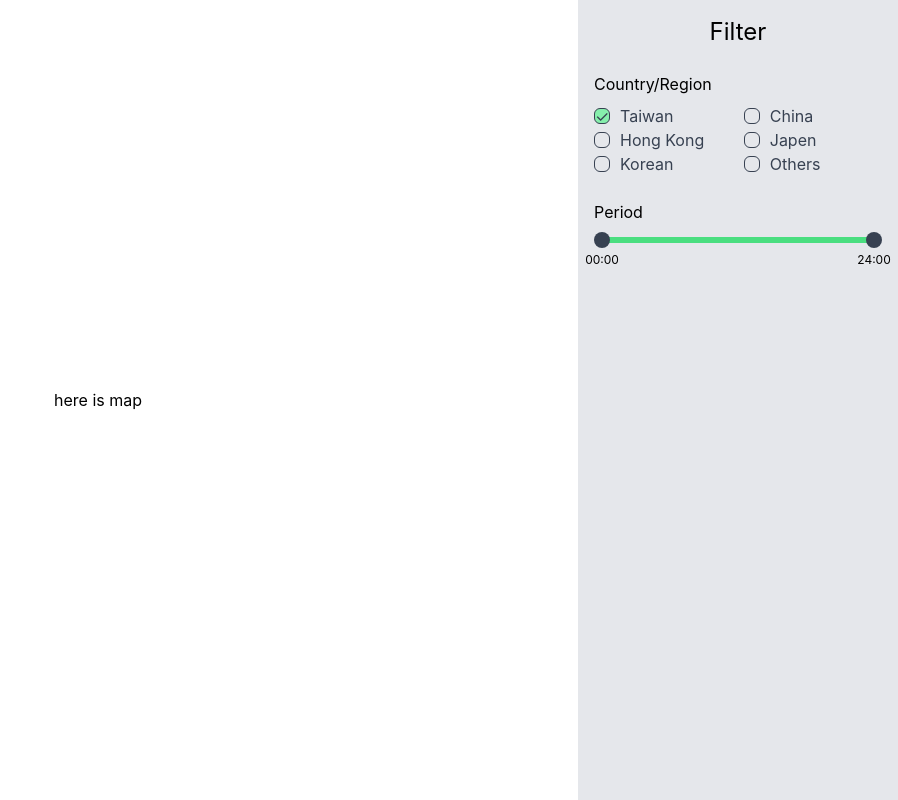
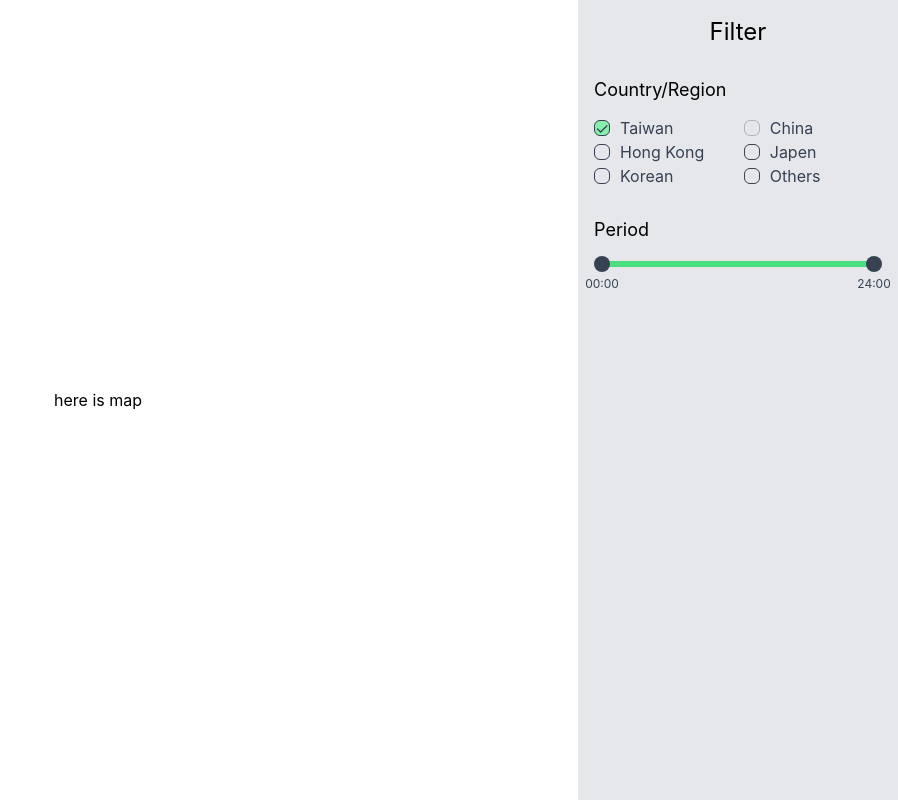
Before and after one commit to proxy0001/scatter-plots-on-maps, a Next.js app: page / in a window 1280 px wide. Shown: the top 800 px of the page, without its empty margins (382-1280 px from the left). Built offline with nearby package versions, Linux system fonts and the light colour scheme.

Commit message:
update some

```diff
--- a/components/MultiRangeSlider.tsx
+++ b/components/MultiRangeSlider.tsx
@@ -2,6 +2,7 @@ import { ChangeEvent, useState } from 'react'
 import styles from '../styles/MultiRangeSlider.module.css'
 
 interface MultiRangeSliderProps {
+    name?: string
     min?: number
     max?: number
     onChange?: (min: number, max: number) => void
@@ -10,8 +11,13 @@ interface MultiRangeSliderProps {
 
 type onChange = (event: ChangeEvent<HTMLInputElement>) => void
 
-const MultiRangeSlider = (props: MultiRangeSliderProps) => {
-    const { min: defaultMin = 0,max: defaultMax = 60 * 24, onChange, format } = props
+const MultiRangeSlider = ({
+    min: defaultMin = 0,
+    max: defaultMax = 60 * 24,
+    name = '',
+    onChange,
+    format,
+}: MultiRangeSliderProps) => {
     const [min, setMin] = useState<number>(defaultMin)
     const [max, setMax] = useState<number>(defaultMax)
 
@@ -35,17 +41,17 @@ const MultiRangeSlider = (props: MultiRangeSliderProps) => {
     return <div className="MultiRangeSlider">
         <div className="h-4 relative flex items-center">
             <div className="relative w-full h-full flex items-center mx-2">
-                <div className="absolute w-full h-1.5 rounded bg-gray-50"></div>
+                <div className="absolute w-full h-1.5 rounded bg-gray-100"></div>
                 <div className="absolute w-full h-1.5 rounded bg-green-400" style={{width: `${computeRangePercent(max - min)}%`, marginLeft: `${computeRangePercent(min - defaultMin)}%`}}></div>
-                <div className={`w-full top-5 -left-[50%] text-xs absolute text-center ${needSwitchThumbIndex() ? 'z-10' : ''}`} style={{marginLeft: `${computeRangePercent(min - defaultMin)}%`}}>
+                <div className={`text-gray-700 w-full top-5 -left-[50%] text-xs absolute text-center ${needSwitchThumbIndex() ? 'z-10' : ''}`} style={{marginLeft: `${computeRangePercent(min - defaultMin)}%`}}>
                     {display(min)}
                 </div>
-                <div className={`w-full top-5 -right-[50%] text-xs absolute text-center ${needSwitchThumbIndex() ? 'z-10' : ''}`} style={{marginRight: `${computeRangePercent(defaultMax - max)}%`}}>
+                <div className={`text-gray-700 w-full top-5 -right-[50%] text-xs absolute text-center ${needSwitchThumbIndex() ? 'z-10' : ''}`} style={{marginRight: `${computeRangePercent(defaultMax - max)}%`}}>
                     {display(max)}
                 </div>
             </div>
-            <input type="range" className={`${styles.thumb} absolute h-0 w-full ${needSwitchThumbIndex() ? 'z-10' : ''}`} min={defaultMin} max={defaultMax} value={min} onChange={onMinChange}></input>
-            <input type="range" className={`${styles.thumb} absolute h-0 w-full`} min={defaultMin} max={defaultMax} value={max} onChange={onMaxChange}></input>
+            <input type="range" className={`${styles.thumb} absolute h-0 w-full ${needSwitchThumbIndex() ? 'z-10' : ''}`} min={defaultMin} max={defaultMax} name={name} value={min} onChange={onMinChange}></input>
+            <input type="range" className={`${styles.thumb} absolute h-0 w-full`} min={defaultMin} max={defaultMax} name={name} value={max} onChange={onMaxChange}></input>
         </div>
     </div>
 }
--- a/pages/index.tsx
+++ b/pages/index.tsx
@@ -9,7 +9,7 @@ type MultiSelectOptions = React.ComponentProps<typeof MultiSelect>['options'];
 export default function Home() {
   const countryOptions:MultiSelectOptions = [
     {value: 'taiwan', text: 'Taiwan', defaultChecked: true},
-    {value: 'china', text: 'China'},
+    {value: 'china', text: 'China', disabled: true},
     {value: 'hong kong', text: 'Hong Kong'},
     {value: 'japen', text: 'Japen'},
     {value: 'korean', text: 'Korean'},
@@ -28,16 +28,14 @@ export default function Home() {
         <div className="basis-1/4 flex flex-col bg-gray-200 px-4 py-2">
           <div className="text-2xl text-center py-2">Filter</div>
           <div className="py-2">
-            <fieldset>
-              <legend className="text-base py-2">Country/Region</legend>
-              <MultiSelect options={countryOptions} name="country"
-                onChange={(selected) => console.log(selected)}
-              />
-            </fieldset>
+            <legend className="text-lg py-3">Country/Region</legend>
+            <MultiSelect options={countryOptions} name="country"
+              onChange={(selected) => console.log(selected)}
+            />
           </div>
           <div className="py-2">
-            <legend className="text-base py-2">Period</legend>
-            <MultiRangeSlider min={0} max={60 * 24}
+            <legend className="text-lg py-3">Period</legend>
+            <MultiRangeSlider min={0} max={60 * 24} name="period"
               onChange={(min, max) => console.log(min, max)}
               format={val => {
                 const hour = (Math.floor(val / 60)).toString().padStart(2, '0')
```
